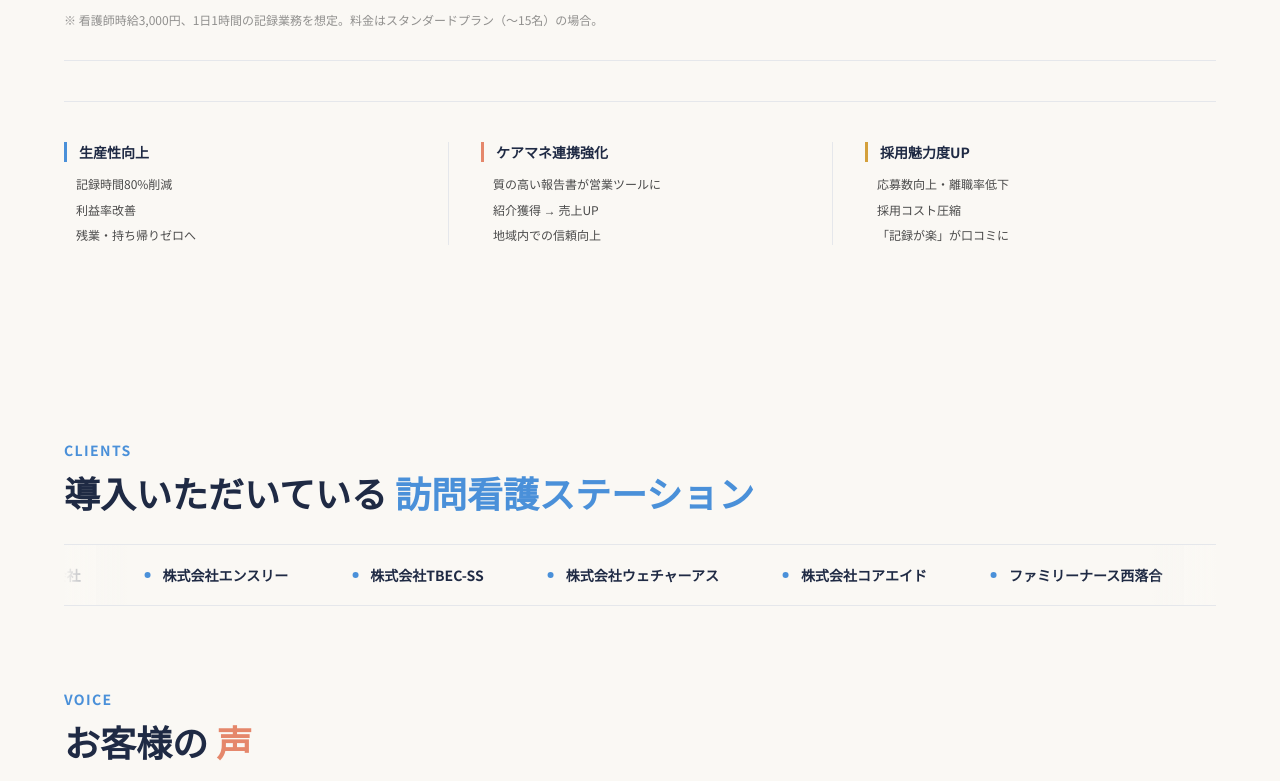
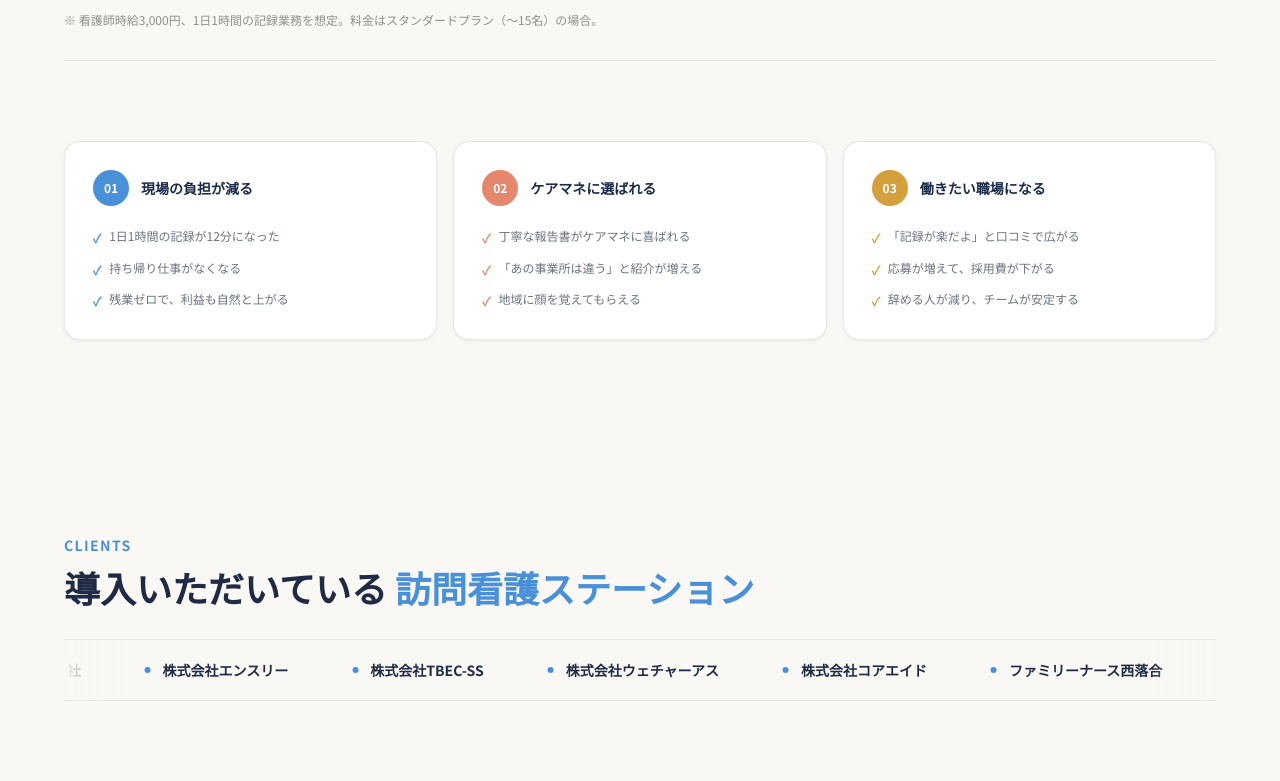
Before and after one commit to idenshi-416/kowairo-lp, a Next.js app: page / in a window 1280 px wide. Shown: the part 4399-5180 px from the top of the page. Built offline with nearby package versions, Linux system fonts and the light colour scheme.

Commit message:
FlowSection・PricingSection・ROISectionのデザイン改善
Co-Authored-By: Claude Sonnet 4.6 <noreply@anthropic.com>

```diff
--- a/components/FlowSection.tsx
+++ b/components/FlowSection.tsx
@@ -38,13 +38,16 @@ export default function FlowSection() {
 
         <div className="divide-y divide-gray-200">
           {steps.map((step, i) => (
-            <div key={step.title} className="flex gap-8 py-8 first:pt-0 last:pb-0">
-              <div className="flex-shrink-0 w-20 pt-0.5">
-                <span className="text-xs font-bold text-teal tracking-widest">STEP {i + 1}</span>
-                <p className="text-xs text-body mt-1.5">{step.duration}</p>
+            <div key={step.title} className="flex gap-10 py-10 first:pt-0 last:pb-0 items-start">
+              <div className="flex-shrink-0 w-28">
+                <div className="text-xs font-bold text-teal/60 tracking-widest mb-1">STEP</div>
+                <div className="text-4xl font-black text-teal leading-none">
+                  {String(i + 1).padStart(2, "0")}
+                </div>
+                <p className="text-xs text-body mt-2 bg-white rounded-full px-2 py-0.5 inline-block border border-gray-200">{step.duration}</p>
               </div>
-              <div className="flex-1">
-                <h3 className="text-lg font-bold text-navy mb-2">{step.title}</h3>
+              <div className="flex-1 pt-1">
+                <h3 className="text-2xl font-bold text-navy mb-3">{step.title}</h3>
                 <p className="text-body text-sm leading-relaxed">{step.description}</p>
               </div>
             </div>
--- a/components/PricingSection.tsx
+++ b/components/PricingSection.tsx
@@ -57,14 +57,14 @@ export default function PricingSection() {
 
         <div
           ref={cardsRef as React.RefObject<HTMLDivElement>}
-          className="grid grid-cols-1 md:grid-cols-3 gap-8 items-start"
+          className="grid grid-cols-1 md:grid-cols-3 gap-8 items-stretch"
         >
           {plans.map((plan, i) => (
             <div
               key={plan.name}
-              className={`rounded-2xl overflow-hidden border-2 transition-all duration-700 ${
+              className={`rounded-2xl overflow-hidden border-2 flex flex-col transition-all duration-700 ${
                 plan.highlighted
-                  ? "border-teal shadow-2xl shadow-teal/20 scale-105"
+                  ? "border-teal shadow-2xl shadow-teal/20"
                   : "border-gray-100 shadow-sm"
               } ${cardsIn ? "opacity-100 translate-y-0" : "opacity-0 translate-y-10"}`}
               style={{ transitionDelay: `${i * 120}ms` }}
@@ -98,8 +98,8 @@ export default function PricingSection() {
               </div>
 
               {/* Features */}
-              <div className="bg-white px-8 py-6">
-                <ul className="space-y-3 mb-8">
+              <div className="bg-white px-8 py-6 flex flex-col flex-1">
+                <ul className="space-y-3 mb-8 flex-1">
                   {plan.features.map((f) => (
                     <li key={f} className="flex items-center gap-3 text-body text-sm">
                       <Check size={16} className="text-teal flex-shrink-0" />
--- a/components/ROISection.tsx
+++ b/components/ROISection.tsx
@@ -1,21 +1,22 @@
 "use client";
+import { useState } from "react";
 import { useInView } from "@/app/hooks/useInView";
 import { useCountUp } from "@/app/hooks/useCountUp";
 
 const benefits = [
   {
-    title: "生産性向上",
-    items: ["記録時間80%削減", "利益率改善", "残業・持ち帰りゼロへ"],
+    title: "現場の負担が減る",
+    items: ["1日1時間の記録が12分になった", "持ち帰り仕事がなくなる", "残業ゼロで、利益も自然と上がる"],
     color: "#4A90D9",
   },
   {
-    title: "ケアマネ連携強化",
-    items: ["質の高い報告書が営業ツールに", "紹介獲得 → 売上UP", "地域内での信頼向上"],
+    title: "ケアマネに選ばれる",
+    items: ["丁寧な報告書がケアマネに喜ばれる", "「あの事業所は違う」と紹介が増える", "地域に顔を覚えてもらえる"],
     color: "#E5876B",
   },
   {
-    title: "採用魅力度UP",
-    items: ["応募数向上・離職率低下", "採用コスト圧縮", "「記録が楽」が口コミに"],
+    title: "働きたい職場になる",
+    items: ["「記録が楽だよ」と口コミで広がる", "応募が増えて、採用費が下がる", "辞める人が減り、チームが安定する"],
     color: "#D4A03B",
   },
 ];
@@ -25,6 +26,8 @@ export default function ROISection() {
   const { ref: statsRef, inView: statsIn } = useInView();
   const { ref: calcRef, inView: calcIn } = useInView();
   const { ref: benefitsRef, inView: benefitsIn } = useInView();
+
+  const [hoveredBenefit, setHoveredBenefit] = useState<number | null>(null);
 
   const count80 = useCountUp(80, 1600, statsIn);
   const count70 = useCountUp(70, 1600, statsIn);
@@ -138,25 +141,55 @@ export default function ROISection() {
         {/* Benefits */}
         <div
           ref={benefitsRef as React.RefObject<HTMLDivElement>}
-          className={`grid grid-cols-1 md:grid-cols-3 divide-y md:divide-y-0 md:divide-x divide-gray-200 border-t border-gray-200 pt-10 transition-all duration-700 ${benefitsIn ? "opacity-100 translate-y-0" : "opacity-0 translate-y-8"}`}
+          className={`grid grid-cols-1 md:grid-cols-3 gap-4 pt-10 transition-all duration-700 ${benefitsIn ? "opacity-100 translate-y-0" : "opacity-0 translate-y-8"}`}
         >
-          {benefits.map((b) => (
-            <div key={b.title} className="md:px-8 py-6 md:py-0 first:md:pl-0 last:md:pr-0">
+          {benefits.map((b, i) => {
+            const isHovered = hoveredBenefit === i;
+            return (
+              <div
+                key={b.title}
+                className="rounded-2xl p-7 border transition-all duration-300 cursor-default"
+                style={{
+                  backgroundColor: isHovered ? b.color : "#ffffff",
+                  borderColor: isHovered ? b.color : "#e5e7eb",
+                  boxShadow: isHovered ? `0 8px 24px ${b.color}40` : "0 1px 4px rgba(0,0,0,0.06)",
+                }}
+                onMouseEnter={() => setHoveredBenefit(i)}
+                onMouseLeave={() => setHoveredBenefit(null)}
+              >
+                <div className="flex items-center gap-3 mb-5">
+                  <span
+                    className="w-9 h-9 rounded-full flex items-center justify-center text-xs font-bold shrink-0 transition-all duration-300"
+                    style={{
+                      backgroundColor: isHovered ? "rgba(255,255,255,0.25)" : b.color,
+                      color: "#ffffff",
+                    }}
+                  >
+                    {String(i + 1).padStart(2, "0")}
+                  </span>
                   <h3
-                className="font-bold text-navy text-sm mb-3 pl-3"
-                style={{ borderLeft: `3px solid ${b.color}` }}
+                    className="font-bold text-sm transition-colors duration-300"
+                    style={{ color: isHovered ? "#ffffff" : "#1a2b4a" }}
                   >
                     {b.title}
                   </h3>
-              <ul className="space-y-1.5 pl-3">
+                </div>
+                <ul className="space-y-2.5">
                   {b.items.map((item) => (
-                  <li key={item} className="text-body text-xs leading-relaxed">
+                    <li key={item} className="flex items-start gap-2 text-xs leading-relaxed transition-colors duration-300"
+                      style={{ color: isHovered ? "rgba(255,255,255,0.9)" : "#6b7280" }}
+                    >
+                      <span
+                        className="mt-0.5 shrink-0 font-bold transition-colors duration-300"
+                        style={{ color: isHovered ? "rgba(255,255,255,0.9)" : b.color }}
+                      >✓</span>
                       {item}
                     </li>
                   ))}
                 </ul>
               </div>
-          ))}
+            );
+          })}
         </div>
       </div>
     </section>
```
Lines whose indentation alone changed are shown as unchanged.
